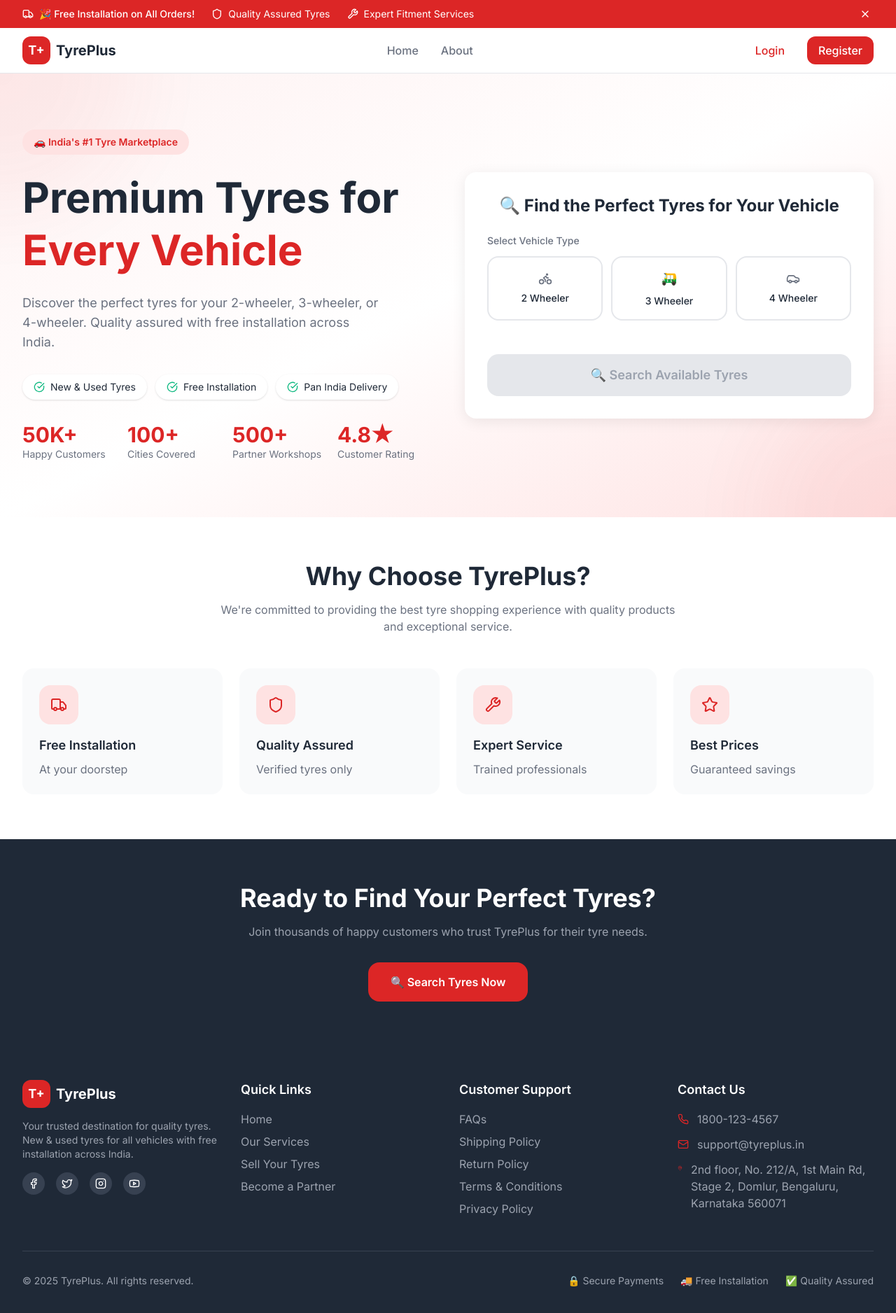
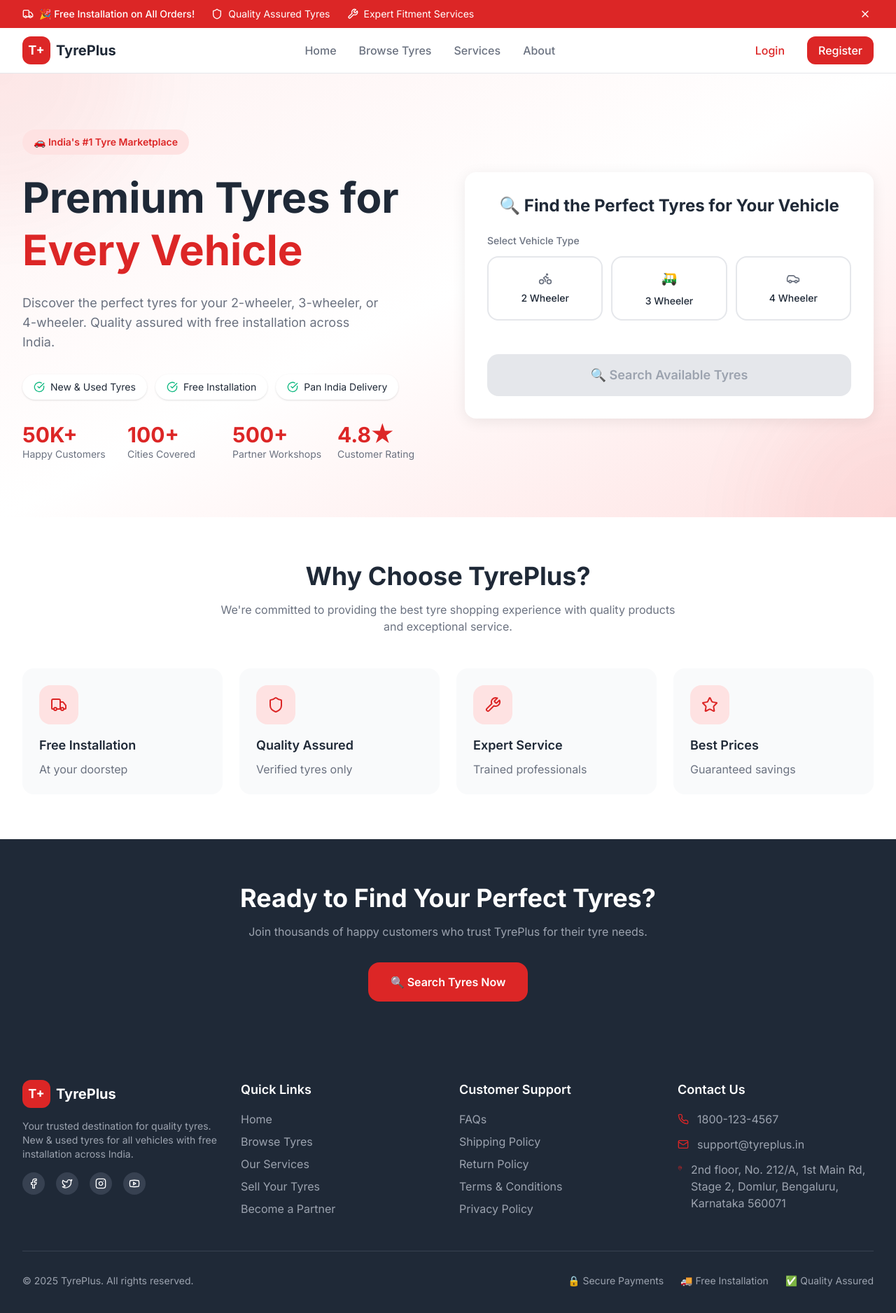
Before and after one commit to bhuvan-react/tyreplus, a Next.js app: page / in a window 1280 px wide. Shown: the top 1876 px of the page at 70% size. Built offline with nearby package versions, Linux system fonts and the light colour scheme.

Commit message:
un committed the code

```diff
--- a/components/footer.tsx
+++ b/components/footer.tsx
@@ -55,11 +55,11 @@ export function Footer() {
                   Home
                 </Link>
               </li>
-              {/* <li>
+              <li>
                 <Link href="/search" className="text-[#9CA3AF] hover:text-white transition-colors">
                   Browse Tyres
                 </Link>
-              </li> */}
+              </li>
               <li>
                 <Link href="#" className="text-[#9CA3AF] hover:text-white transition-colors">
                   Our Services
--- a/components/header.tsx
+++ b/components/header.tsx
@@ -50,12 +50,12 @@ export function Header() {
             <Link href="/" className="text-[#6B7280] hover:text-[#DC2626] transition-colors font-medium">
               Home
             </Link>
-            {/* <Link href="/search" className="text-[#6B7280] hover:text-[#DC2626] transition-colors font-medium">
+            <Link href="/search" className="text-[#6B7280] hover:text-[#DC2626] transition-colors font-medium">
               Browse Tyres
-            </Link> */}
-            {/* <Link href="#" className="text-[#6B7280] hover:text-[#DC2626] transition-colors font-medium">
+            </Link>
+            <Link href="#" className="text-[#6B7280] hover:text-[#DC2626] transition-colors font-medium">
               Services
-            </Link> */}
+            </Link>
             <Link href="#" className="text-[#6B7280] hover:text-[#DC2626] transition-colors font-medium">
               About
             </Link>
@@ -159,9 +159,9 @@ export function Header() {
               <Link href="/" className="block px-4 py-2 text-[#1F2937] hover:bg-[#F9FAFB] rounded-lg">
                 Home
               </Link>
-              {/* <Link href="/search" className="block px-4 py-2 text-[#1F2937] hover:bg-[#F9FAFB] rounded-lg">
+              <Link href="/search" className="block px-4 py-2 text-[#1F2937] hover:bg-[#F9FAFB] rounded-lg">
                 Browse Tyres
-              </Link> */}
+              </Link>
               <Link href="#" className="block px-4 py-2 text-[#1F2937] hover:bg-[#F9FAFB] rounded-lg">
                 Services
               </Link>
```
